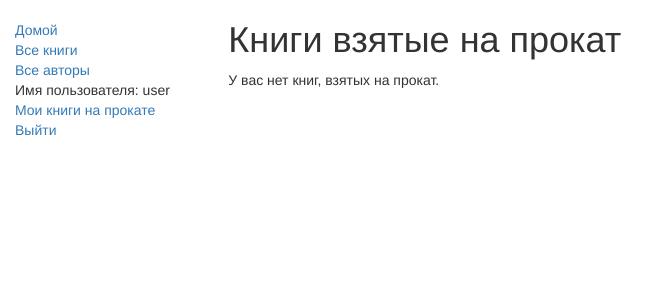
After one commit to LevikV/locallibrary, a Django app: a page that uses catalog/templates/base_generic.html in a window 1280 px wide. The commit adds this page. Shown: the top 300 px of the page, without its empty margins (0-669 px from the left). Run offline with Django 3.2, Linux system fonts and the light colour scheme; a user stored in the database is signed in; data comes from the database, SQL or seed files in the repository; both versions use the stored data as it was after the commit; some libraries are stand-ins or nearby versions.

Commit message:
Добавил возможность авторизованным пользователям просматривать книги взятые в аренду

```diff
--- a/catalog/models.py
+++ b/catalog/models.py
@@ -1,6 +1,7 @@
 from django.db import models
 from django.contrib.auth.models import User
 from datetime import date
+
 # Create your models here.
 
 class Genre(models.Model):
@@ -87,6 +88,7 @@ class BookInstance(models.Model):
 
     class Meta:
         ordering = ["due_back"]
+        permissions = (("can_mark_returned", "Set book as returned"),)
 
     def __str__(self):
         """
--- a/catalog/templates/base_generic.html
+++ b/catalog/templates/base_generic.html
@@ -27,6 +27,7 @@
           <li><a href="{% url 'authors' %}">Все авторы</a></li>
         {% if user.is_authenticated %}
           <li>Имя пользователя: {{ user.get_username }}</li>
+          <li><a href="{% url 'my_borrowes'%}">Мои книги на прокате</a></li>
           <li><a href="{% url 'logout'%}?next={{request.path}}">Выйти</a></li>
         {% else %}
           <li><a href="{% url 'login'%}?next={{request.path}}">Login</a></li>
--- /dev/null
+++ b/catalog/templates/catalog/bookinstance_list_borrowed_user.html
@@ -0,0 +1,19 @@
+{% extends "base_generic.html" %}
+
+{% block content %}
+    <h1>Книги взятые на прокат</h1>
+
+    {% if bookinstance_list %}
+    <ul>
+
+      {% for bookinst in bookinstance_list %}
+      <li class="{% if bookinst.is_overdue %}text-danger{% endif %}">
+        <a href="{% url 'book-detail' bookinst.book.pk %}">{{bookinst.book.title}}</a> ({{ bookinst.due_back }})
+      </li>
+      {% endfor %}
+    </ul>
+
+    {% else %}
+      <p>У вас нет книг, взятых на прокат.</p>
+    {% endif %}
+{% endblock %}
--- a/catalog/urls.py
+++ b/catalog/urls.py
@@ -9,4 +9,5 @@ urlpatterns = [
     path('book/<int:pk>', views.BookDetailView.as_view(), name='book-detail'),
     path('authors/', views.AuthorListView.as_view(), name='authors'),
     path('author/<int:pk>', views.AuthorDetailView.as_view(), name='author-detail'),
+    url(r'^mybooks/$', views.LoanedBooksByUserListView.as_view(), name='my_borrowes'),
 ]
--- a/catalog/views.py
+++ b/catalog/views.py
@@ -1,6 +1,7 @@
 from django.shortcuts import render
 from .models import Book, Author, BookInstance, Genre
 from django.views import generic
+from django.contrib.auth.mixins import LoginRequiredMixin
 # Create your views here.
 
 def index(request):
@@ -42,3 +43,14 @@ class AuthorListView(generic.ListView):
 
 class AuthorDetailView(generic.DetailView):
     model = Author
+
+class LoanedBooksByUserListView(LoginRequiredMixin, generic.ListView):
+    """
+    Представление отображения списка книг, взятых на прокат для текущего пользователя
+    """
+    model = BookInstance
+    template_name = 'catalog/bookinstance_list_borrowed_user.html'
+    paginate_by = 10
+
+    def get_queryset(self):
+        return BookInstance.objects.filter(borrower=self.request.user).filter(status__exact='o').order_by('due_back')
```
Also changed, not shown: catalog/migrations/0005_auto_20200710_1304.py (added), db.sqlite3.
